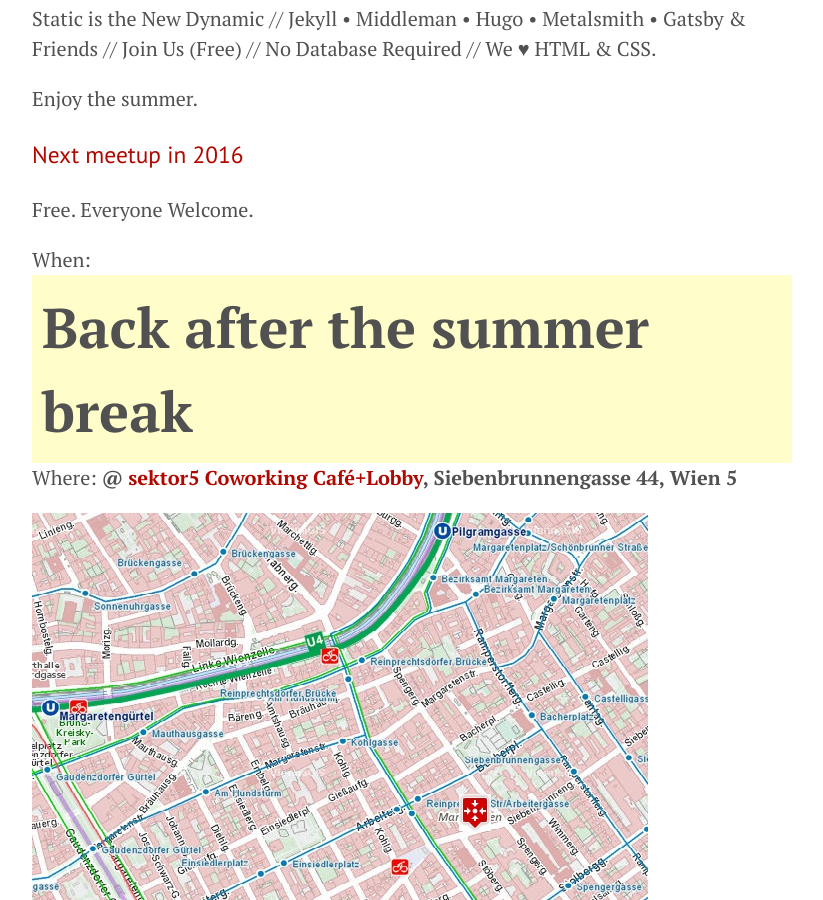
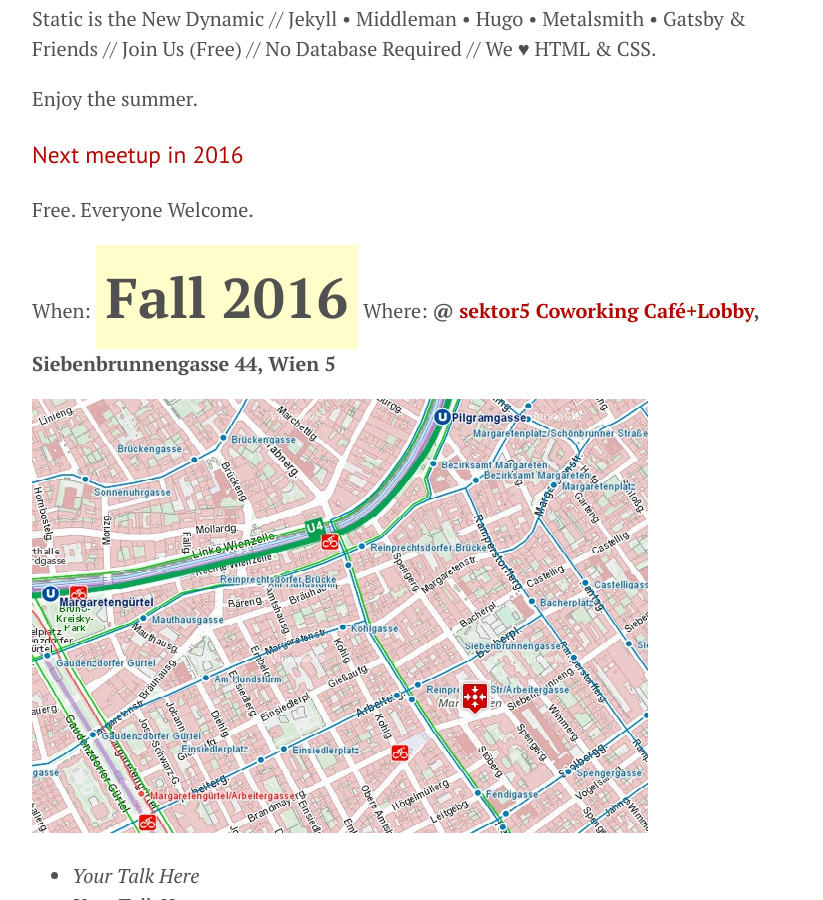
Before and after one commit to goodbyeaustria/archive, a Jekyll site: the page built from index.md, in a window 1280 px wide and 900 px high, scrolled down 310 px. Shown: the whole window, without its empty margins (228-1051 px from the left). Built offline with Jekyll 4.4.1, drawn with Linux system fonts in a browser that asks for light colours; some of the changed lines change nothing that is shown.

Commit message:
Update index.md

```diff
--- a/index.md
+++ b/index.md
@@ -6,7 +6,7 @@
 
 **Talks, talks, talks - Bring your mini talk!**
 
-[Post your talk on "our wall"](https://github.com/viennahtml/members/issues/11) or open a new ticket. New speakers welcome.
+[Post your talk on "our wall"](https://github.com/viennahtml/members/issues/19) or open a new ticket. New speakers welcome.
 
 
 
@@ -24,7 +24,7 @@
 
 Free. Everyone Welcome.
 
-When:    **Back after the summer break**{:.when}     <!-- **starting at 18.30**   -->
+When:    **Fall 2016**{:.when}     <!-- **starting at 18.30**   -->
 Where:   **@ [sektor5 Coworking Café+Lobby](http://www.sektor5.at), Siebenbrunnengasse 44, Wien 5**
 
 
@@ -37,7 +37,7 @@
 
 **Talks, talks, talks - Bring your mini talk!**
 
-Let us know. [Post your talk on "our wall"](https://github.com/viennahtml/members/issues/11) or open a new ticket. New speakers welcome.
+Let us know. [Post your talk on "our wall"](https://github.com/viennahtml/members/issues/19) or open a new ticket. New speakers welcome.
 
 
 ### Join us
```
